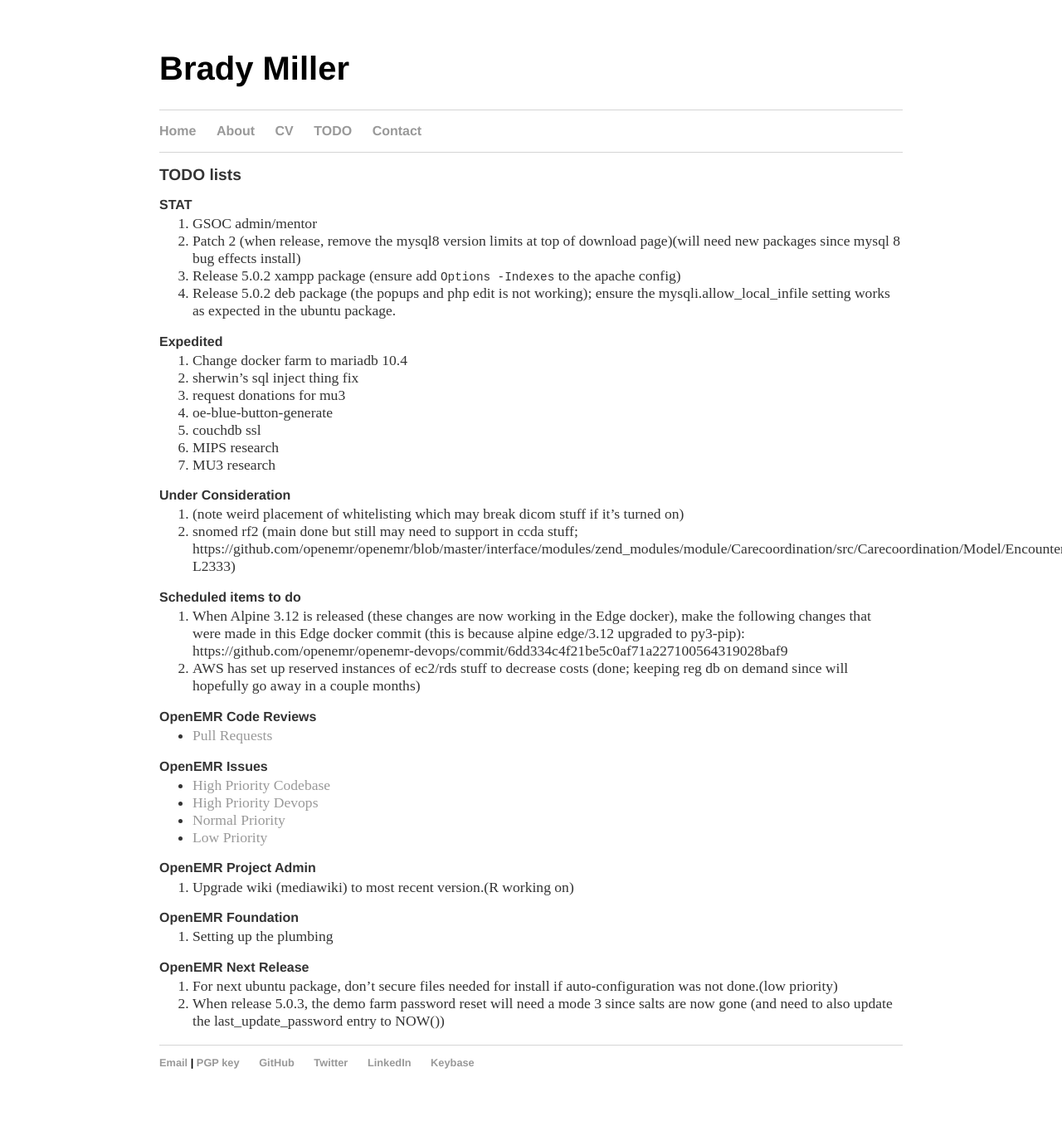
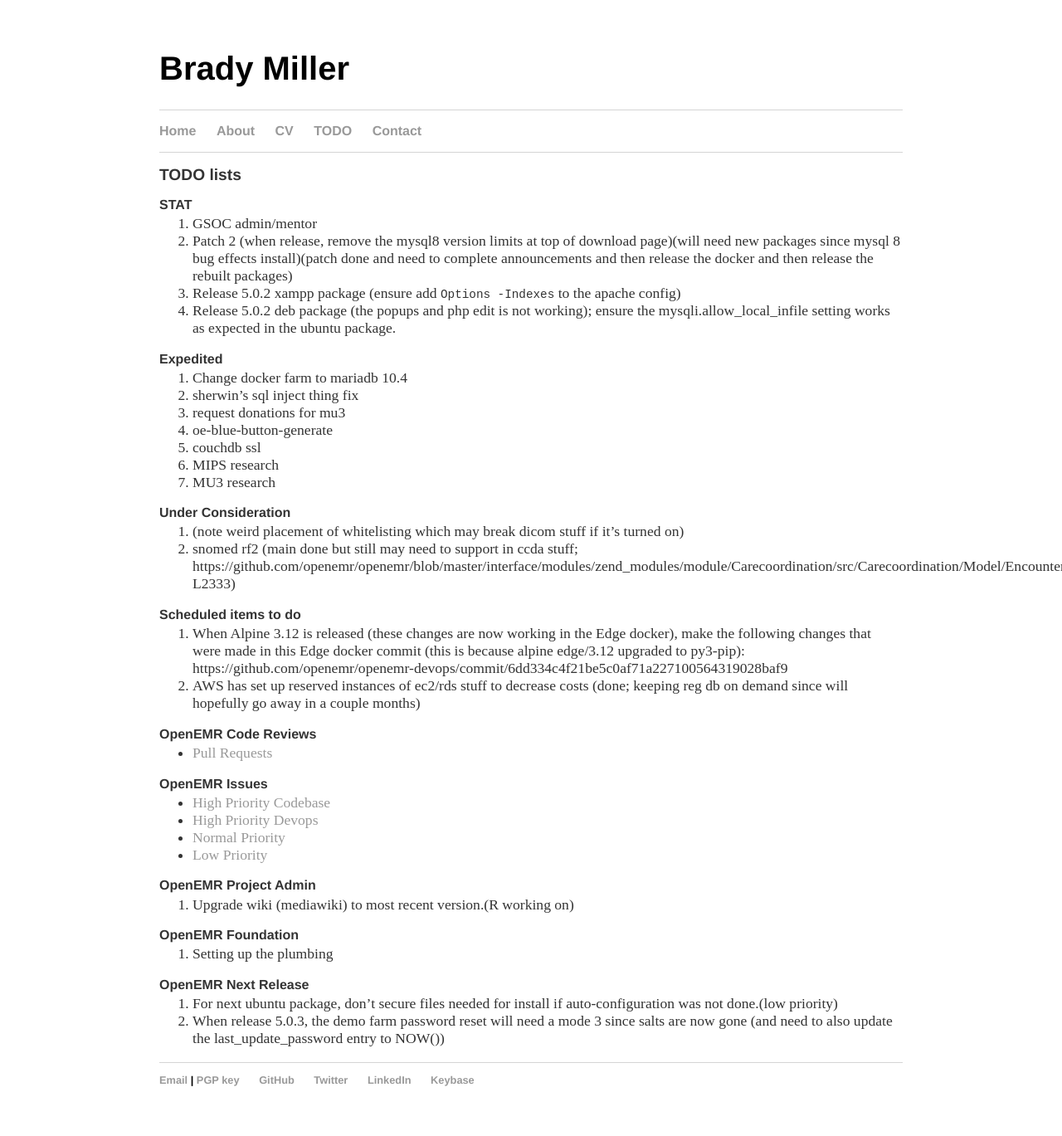
Before and after one commit to bradymiller/bradymiller.github.io, a Jekyll site: the page built from todo/index.md, in a window 1280 px wide. Shown: the whole page at 83% size. Built offline with Jekyll 4.4.1, drawn with Linux system fonts in a browser that asks for light colours; our own code applies the rules of GitHub Pages for plain Markdown files; before the commit the page ends 1348 px from its top, so only the background shows below that.

Commit message:
Update index.md

```diff
--- a/todo/index.md
+++ b/todo/index.md
@@ -5,7 +5,7 @@
 
 ### STAT
 1. GSOC admin/mentor
-1. Patch 2 (when release, remove the mysql8 version limits at top of download page)(will need new packages since mysql 8 bug effects install)
+1. Patch 2 (when release, remove the mysql8 version limits at top of download page)(will need new packages since mysql 8 bug effects install)(patch done and need to complete announcements and then release the docker and then release the rebuilt packages)
 1. Release 5.0.2 xampp package (ensure add `Options -Indexes` to the apache config)
 1. Release 5.0.2 deb package (the popups and php edit is not working); ensure the mysqli.allow_local_infile setting works as expected in the ubuntu package.
 
```
